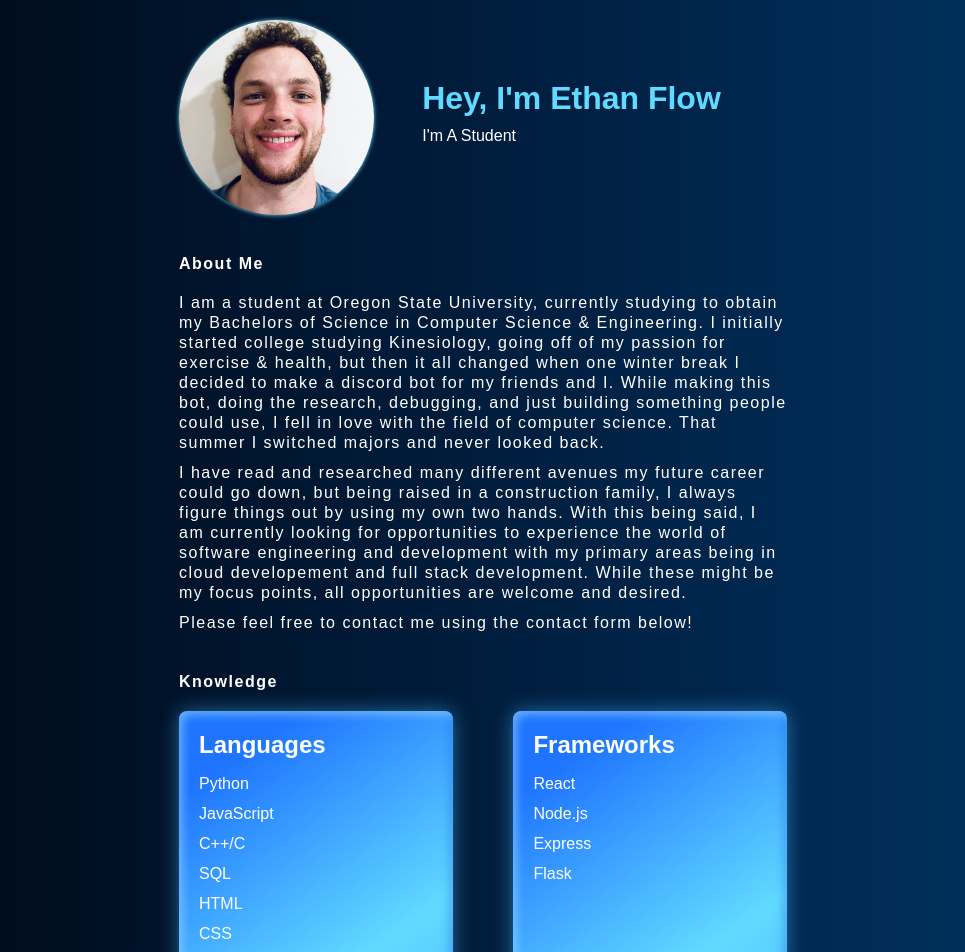
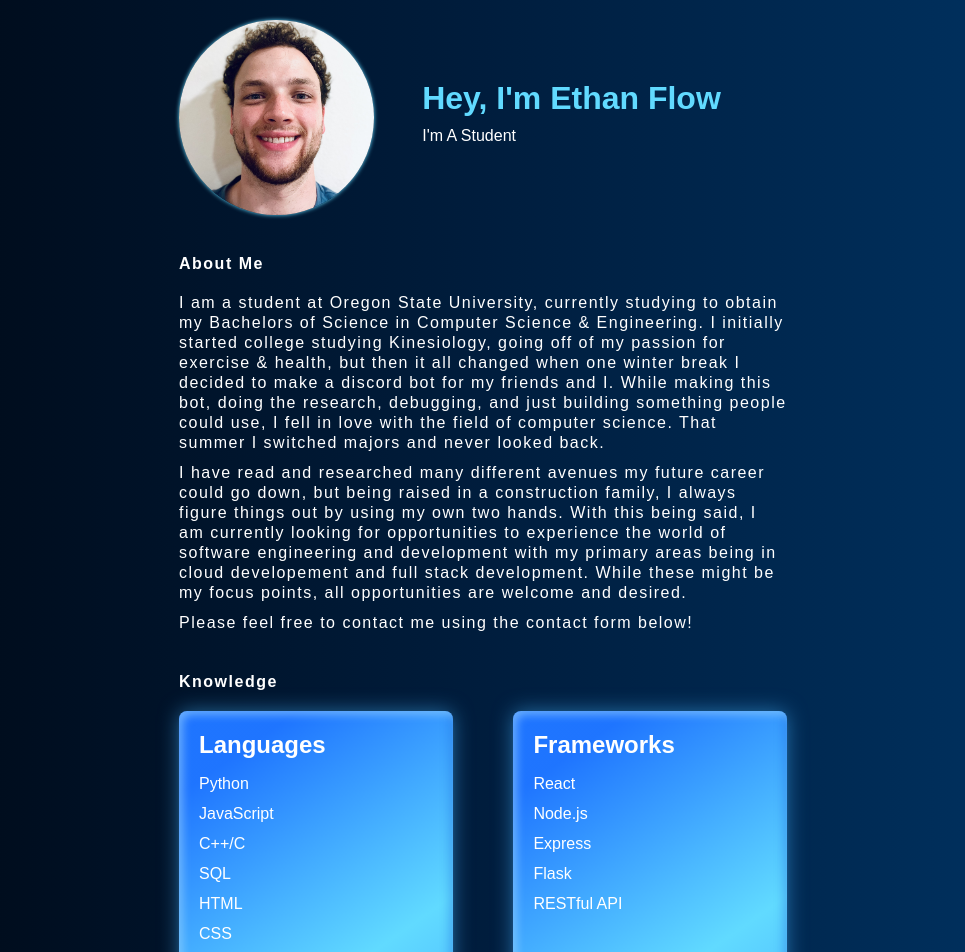
Before and after one commit to MrF1ow/Portfolio-Page, a React (Create React App) app: page / in a window 1280 px wide. Shown: the top 952 px of the page, without its empty margins (157-1122 px from the left). Built offline with nearby package versions, Linux system fonts and the light colour scheme.

Commit message:
Added knowledge data

```diff
--- a/src/data/knowledge_data.js
+++ b/src/data/knowledge_data.js
@@ -1,11 +1,11 @@
 const knowledge_data = [
     {
         title: 'Languages',
-        text: ["Python", "JavaScript", "C++/C", "SQL", "HTML", "CSS"]
+        text: ["Python", "JavaScript", "C++/C", "SQL", "HTML", "CSS", "PHP"]
     },
     {
         title: 'Frameworks',
-        text: ["React", "Node.js", "Express", "Flask"]
+        text: ["React", "Node.js", "Express", "Flask", "RESTful API"]
     },
     {
         title: 'Tools',
```
